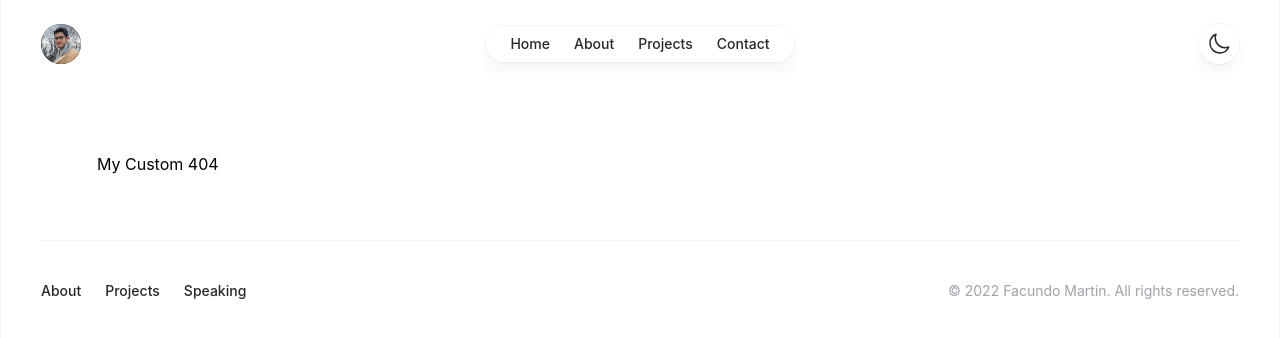
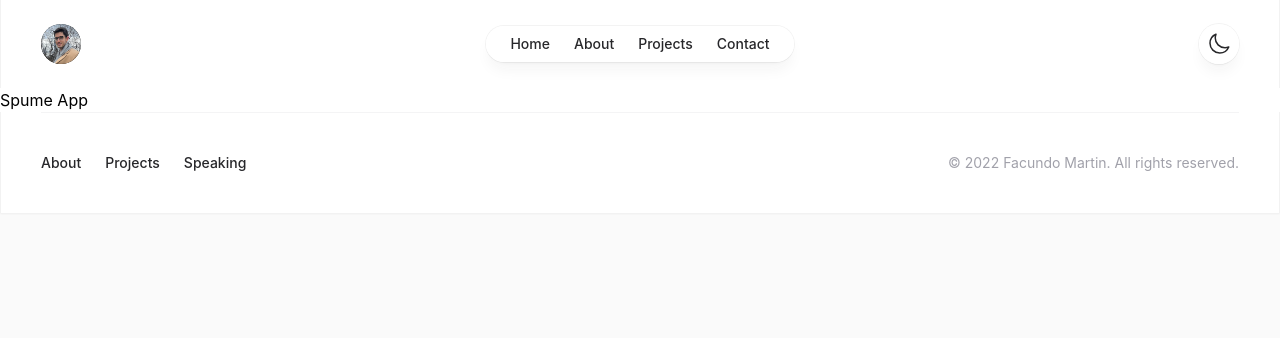
Before and after one commit to Facundo-Martin/portfolio-nextjs, a Next.js app: page /projects/spume-app in a window 1280 px wide. Before the commit this address had no page. Shown: the top 338 px of the page. Built offline with nearby package versions, Linux system fonts and the light colour scheme.

Commit message:
created dynamic routes for projects

```diff
--- /dev/null
+++ b/src/components/Project/RenderProject.tsx
@@ -0,0 +1,8 @@
+import React from 'react';
+import { Project } from '../../d';
+
+function RenderProject({ project }: { project: Project }) {
+  return <div>{project.name}</div>;
+}
+
+export default RenderProject;
--- /dev/null
+++ b/src/pages/projects/[slug].tsx
@@ -0,0 +1,27 @@
+import type { NextPage } from 'next';
+import Head from 'next/head';
+import { useRouter } from 'next/router';
+import Layout from '../../components/Layout/Layout';
+import RenderProject from '../../components/Project/RenderProject';
+import { projects } from '../../utils';
+
+const Project: NextPage = () => {
+  const router = useRouter();
+  const { slug } = router.query;
+  let project = projects.find((x) => x.slug === slug);
+  return (
+    <>
+      <Head>
+        <title> Home | Facundo Martin</title>
+      </Head>
+      <Layout>
+        <>
+          {project && <RenderProject project={project} />}
+          {!project && <div>No project</div>}
+        </>
+      </Layout>
+    </>
+  );
+};
+
+export default Project;
--- a/src/pages/projects.tsx
+++ b/src/pages/projects/index.tsx
@@ -1,7 +1,7 @@
 import type { NextPage } from 'next';
 import Head from 'next/head';
-import Layout from '../components/Layout/Layout';
-import RenderProjects from '../components/Projects/RenderProjects';
+import Layout from '../../components/Layout/Layout';
+import RenderProjects from '../../components/Projects/RenderProjects';
 
 const Projects: NextPage = () => {
   return (
```
